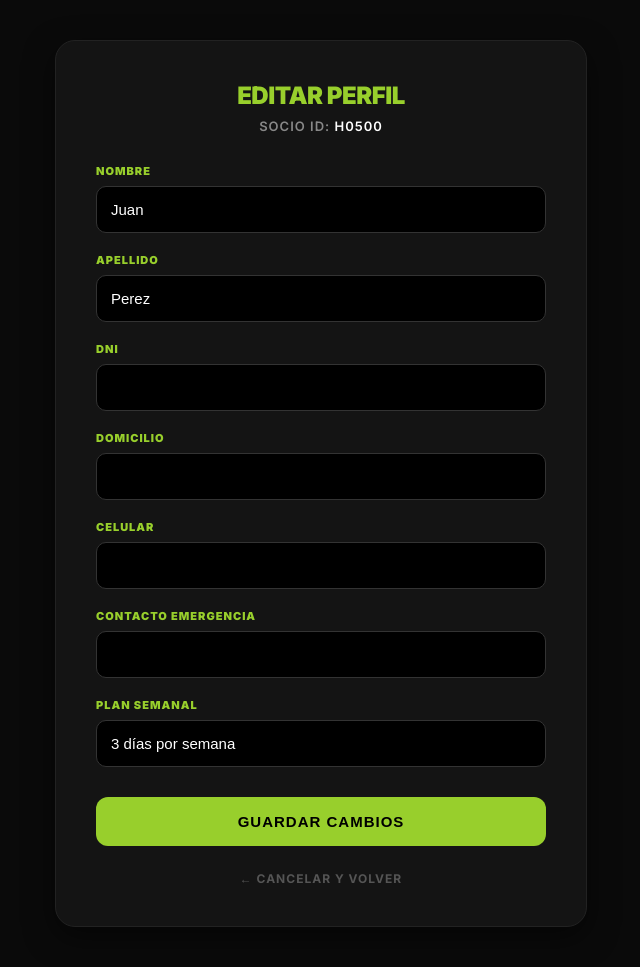
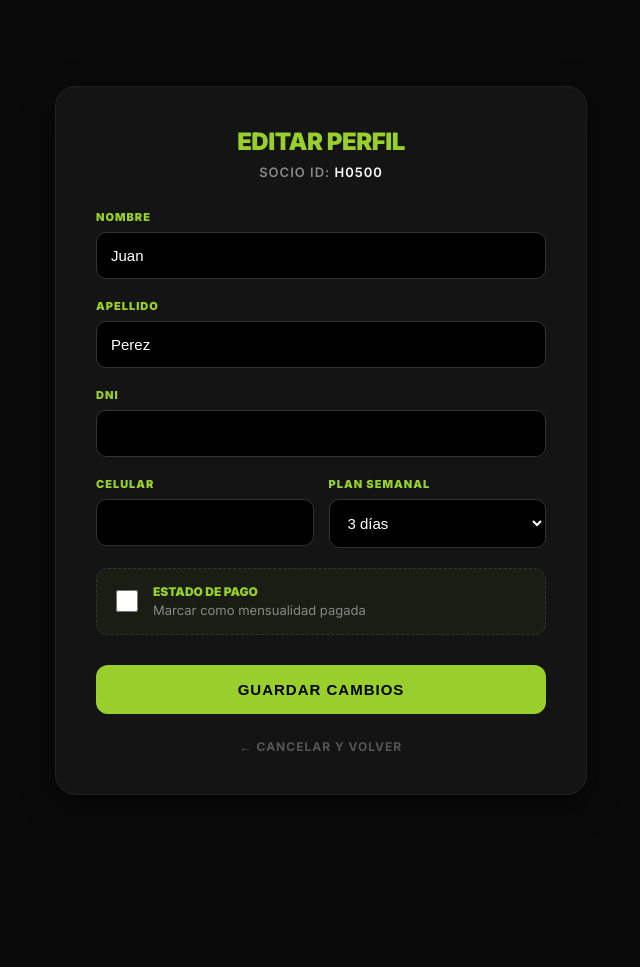
Before and after one commit to russoleonardo88/gimnasio_app, a Django app: page /gestion/editar/2/ in a window 1280 px wide. Shown: the whole page, without its empty margins (319-959 px from the left). After the commit the page ends 795 px from the top, so only its background shows below. Run offline with Django 5.2, Linux system fonts and the light colour scheme; a user stored in the database is signed in; data comes from the database, SQL or seed files in the repository.

Commit message:
Solución error views y campo de pago

```diff
--- a/alumnos/templates/editar_alumno.html
+++ b/alumnos/templates/editar_alumno.html
@@ -41,49 +41,40 @@
                        onfocus="this.style.borderColor='#98cf2c'">
             </div>
 
-            <div style="margin-bottom: 20px;">
-                <label style="display: block; margin-bottom: 8px; color: #98cf2c; font-size: 11px; font-weight: 800; text-transform: uppercase; letter-spacing: 1px;">Domicilio</label>
-                <input type="text" name="domicilio" value="{{ alumno.domicilio|default:'' }}"
-                       style="width: 100%; padding: 14px; border-radius: 10px; border: 1px solid #333; background: #000; color: #fff; box-sizing: border-box; font-size: 15px; outline: none; transition: border-color 0.3s;"
-                       onfocus="this.style.borderColor='#98cf2c'">
-            </div>
-
-            <div style="margin-bottom: 20px;">
+            <div style="display: grid; grid-template-columns: 1fr 1fr; gap: 15px; margin-bottom: 20px;">
+                <div>
                     <label style="display: block; margin-bottom: 8px; color: #98cf2c; font-size: 11px; font-weight: 800; text-transform: uppercase; letter-spacing: 1px;">Celular</label>
                     <input type="text" name="celular" value="{{ alumno.celular|default:'' }}"
-                       style="width: 100%; padding: 14px; border-radius: 10px; border: 1px solid #333; background: #000; color: #fff; box-sizing: border-box; font-size: 15px; outline: none; transition: border-color 0.3s;"
-                       onfocus="this.style.borderColor='#98cf2c'">
+                           style="width: 100%; padding: 14px; border-radius: 10px; border: 1px solid #333; background: #000; color: #fff; box-sizing: border-box; font-size: 15px; outline: none;">
                 </div>
-
-            <div style="margin-bottom: 20px;">
-                <label style="display: block; margin-bottom: 8px; color: #98cf2c; font-size: 11px; font-weight: 800; text-transform: uppercase; letter-spacing: 1px;">Contacto Emergencia</label>
-                <input type="text" name="emergencia" value="{{ alumno.contacto_emergencia|default:'' }}"
-                       style="width: 100%; padding: 14px; border-radius: 10px; border: 1px solid #333; background: #000; color: #fff; box-sizing: border-box; font-size: 15px; outline: none; transition: border-color 0.3s;"
-                       onfocus="this.style.borderColor='#98cf2c'">
-            </div>
-
-            <div style="margin-bottom: 30px;">
+                <div>
                     <label style="display: block; margin-bottom: 8px; color: #98cf2c; font-size: 11px; font-weight: 800; text-transform: uppercase; letter-spacing: 1px;">Plan Semanal</label>
-                <select name="plan" style="width: 100%; padding: 14px; border-radius: 10px; border: 1px solid #333; background: #000; color: #fff; font-size: 15px; cursor: pointer; appearance: none; outline: none;">
+                    <select name="plan" style="width: 100%; padding: 14px; border-radius: 10px; border: 1px solid #333; background: #000; color: #fff; font-size: 15px; cursor: pointer; outline: none;">
                         {% for i in "23456" %}
                             <option value="{{ i }}" {% if alumno.plan_semanal|slugify == i %}selected{% endif %}>
-                            {{ i }} días por semana
+                                {{ i }} días
                             </option>
                         {% endfor %}
                     </select>
                 </div>
+            </div>
 
-            <button type="submit" style="width: 100%; background-color: #98cf2c; color: #000; padding: 16px; border: none; border-radius: 12px; font-weight: 900; cursor: pointer; font-size: 15px; text-transform: uppercase; letter-spacing: 1px; transition: transform 0.2s, background-color 0.2s;"
-                    onmouseover="this.style.backgroundColor='#a8e03a'"
-                    onmouseout="this.style.backgroundColor='#98cf2c'"
-                    onmousedown="this.style.transform='scale(0.98)'"
-                    onmouseup="this.style.transform='scale(1)'">
+            <div style="margin-bottom: 30px; padding: 15px; background: rgba(152, 207, 44, 0.05); border-radius: 12px; border: 1px dashed #333;">
+                <label style="display: flex; align-items: center; cursor: pointer; gap: 12px;">
+                    <input type="checkbox" name="cuota_pagada" {% if alumno.cuota_pagada %}checked{% endif %}
+                           style="width: 22px; height: 22px; accent-color: #98cf2c; cursor: pointer;">
+                    <div>
+                        <span style="display: block; color: #98cf2c; font-size: 12px; font-weight: 900; text-transform: uppercase;">Estado de Pago</span>
+                        <span style="color: #888; font-size: 13px;">Marcar como mensualidad pagada</span>
+                    </div>
+                </label>
+            </div>
+
+            <button type="submit" style="width: 100%; background-color: #98cf2c; color: #000; padding: 16px; border: none; border-radius: 12px; font-weight: 900; cursor: pointer; font-size: 15px; text-transform: uppercase; letter-spacing: 1px; transition: all 0.2s;">
                 Guardar Cambios
             </button>
 
-            <a href="{% url 'gestion_gym' %}" style="display: block; text-align: center; margin-top: 25px; color: #555; text-decoration: none; font-size: 12px; font-weight: 700; text-transform: uppercase; letter-spacing: 1px; transition: color 0.2s;"
-               onmouseover="this.style.color='#888'"
-               onmouseout="this.style.color='#555'">
+            <a href="{% url 'gestion_gym' %}" style="display: block; text-align: center; margin-top: 25px; color: #555; text-decoration: none; font-size: 12px; font-weight: 700; text-transform: uppercase; letter-spacing: 1px;">
                 ← Cancelar y volver
             </a>
         </form>
--- a/alumnos/urls.py
+++ b/alumnos/urls.py
@@ -6,7 +6,7 @@ urlpatterns = [
     path('', views.login_view, name='login'),
     path('login/', views.login_view, name='login'),
     path('logout/', views.logout_view, name='logout'),
-    path('perfil/password/', views.cambiar_password, name='cambiar_password'), # <-- RUTA NUEVA
+    path('perfil/password/', views.cambiar_password, name='cambiar_password'),
 
     # --- RUTAS PARA EL ALUMNO (App Móvil) ---
     path('dashboard/', views.dashboard_alumno, name='dashboard_alumno'),
@@ -22,6 +22,9 @@ urlpatterns = [
     path('gestion/asistencias/<int:alumno_id>/', views.historial_asistencias, name='historial_asistencias'),
     path('gestion/alta-socio/', views.alta_socio_rapida, name='alta_socio'),
 
+    # --- GESTIÓN DE PAGOS (NUEVA) ---
+    path('marcar-pago/<int:alumno_id>/', views.marcar_pago, name='marcar_pago'), # <-- Agregada para el botón 💸
+
     # --- ACCIONES DE RUTINA (ADMIN) ---
     path('alumno/<int:alumno_id>/agregar/', views.agregar_ejercicio_rapido, name='agregar_ejercicio'),
     path('eliminar-ejercicio/<int:ejercicio_id>/', views.eliminar_ejercicio, name='eliminar_ejercicio'),
--- a/alumnos/views.py
+++ b/alumnos/views.py
@@ -55,7 +55,7 @@ def dashboard_alumno(request):
             return redirect('gestion_gym')
         return render(request, 'dashboard.html', {'error': 'No tienes un perfil de alumno asignado.'})
 
-    dias_semana = ['Lunes', 'Martes', 'Miércoles', 'Jueves', 'Viernes', 'Sábado']
+    dias_semana = ['Lunes', 'Martes', 'Miércoles', 'Jueves', 'Viernes']
     progreso_dias = []
 
     todos_ejercicios = Ejercicio.objects.filter(alumno=alumno)
@@ -69,7 +69,8 @@ def dashboard_alumno(request):
 
     traduccion_dias = {
         'Monday': 'Lunes', 'Tuesday': 'Martes', 'Wednesday': 'Miércoles',
-        'Thursday': 'Jueves', 'Friday': 'Viernes', 'Saturday': 'Sábado', 'Sunday': 'Lunes'
+        'Thursday': 'Jueves', 'Friday': 'Viernes',
+        'Saturday': 'Lunes', 'Sunday': 'Lunes'
     }
     dia_hoy_esp = traduccion_dias.get(timezone.now().strftime('%A'), 'Lunes')
     ejercicios_hoy = todos_ejercicios.filter(dia_semana=dia_hoy_esp).all().distinct()
@@ -83,6 +84,7 @@ def dashboard_alumno(request):
         'progreso_dias': progreso_dias,
         'asistencias': asistencias_recientes,
         'ejercicios_hoy': ejercicios_hoy,
+        'asistencias_semana': asistencias_semana,
         'mensaje_motivador': f"Llevás {asistencias_semana} días esta semana. ¡A darle! 🔥",
     })
 
@@ -90,7 +92,8 @@ def dashboard_alumno(request):
 def mi_rutina(request):
     traduccion_dias = {
         'Monday': 'Lunes', 'Tuesday': 'Martes', 'Wednesday': 'Miércoles',
-        'Thursday': 'Jueves', 'Friday': 'Viernes', 'Saturday': 'Sábado', 'Sunday': 'Lunes'
+        'Thursday': 'Jueves', 'Friday': 'Viernes',
+        'Saturday': 'Lunes', 'Sunday': 'Lunes'
     }
     dia_default = traduccion_dias.get(timezone.now().strftime('%A'), 'Lunes')
     dia_seleccionado = request.GET.get('dia', dia_default)
@@ -155,8 +158,7 @@ def gestion_gym(request):
         return redirect('dashboard_alumno')
 
     hoy = timezone.now().date()
-    dia_actual = hoy.day
-    es_fecha_cobro = 1 <= dia_actual <= 15
+    es_fecha_cobro = 1 <= hoy.day <= 15
 
     alumnos_activos = Alumno.objects.filter(activo=True).select_related('user').order_by('user__last_name', 'user__first_name')
     alumnos_baja = Alumno.objects.filter(activo=False).select_related('user')
@@ -173,11 +175,11 @@ def gestion_gym(request):
         progreso_rutina = int(ultima.porcentaje_completado if ultima else 0)
 
         if alu.cuota_pagada:
-            cuota_estado, cuota_color = 'PAGADO', 'var(--verde-neon)'
+            cuota_estado, cuota_color = 'PAGADO', '#98cf2c'
         elif es_fecha_cobro:
-            cuota_estado, cuota_color = 'PENDIENTE', 'var(--blanco)'
+            cuota_estado, cuota_color = 'PENDIENTE', '#ffffff'
         else:
-            cuota_estado, cuota_color = 'MOROSO', 'var(--rojo-error)'
+            cuota_estado, cuota_color = 'MOROSO', '#ff4d4d'
 
         data = {
             'alumno': alu,
@@ -202,7 +204,7 @@ def gestion_gym(request):
 @login_required
 def detalle_alumno(request, alumno_id):
     alumno = get_object_or_404(Alumno, id=alumno_id)
-    dias = ['Lunes', 'Martes', 'Miércoles', 'Jueves', 'Viernes', 'Sábado']
+    dias = ['Lunes', 'Martes', 'Miércoles', 'Jueves', 'Viernes']
     rutina = {dia: Ejercicio.objects.filter(alumno=alumno, dia_semana=dia).all().distinct() for dia in dias}
     return render(request, 'detalle_alumno.html', {'alumno': alumno, 'rutina': rutina, 'dias': dias})
 
@@ -219,11 +221,20 @@ def editar_alumno(request, alumno_id):
         alumno.domicilio = request.POST.get('domicilio')
         alumno.celular = request.POST.get('celular')
         alumno.contacto_emergencia = request.POST.get('emergencia')
-        # Agregamos el guardado de la cuota desde el form si lo deseas
         alumno.cuota_pagada = 'cuota_pagada' in request.POST
         alumno.save()
+        messages.success(request, f"Datos de {alumno.user.first_name} actualizados.")
         return redirect('gestion_gym')
     return render(request, 'editar_alumno.html', {'alumno': alumno})
+
+@login_required
+def marcar_pago(request, alumno_id):
+    if not request.user.is_staff: return redirect('dashboard_alumno')
+    alumno = get_object_or_404(Alumno, id=alumno_id)
+    alumno.cuota_pagada = True
+    alumno.save()
+    messages.success(request, f"Pago registrado para {alumno.user.first_name}.")
+    return redirect('gestion_gym')
 
 @login_required
 def agregar_ejercicio_rapido(request, alumno_id):
@@ -294,10 +305,8 @@ def resetear_rutina(request, alumno_id):
 
 @login_required
 def historial_asistencias(request, alumno_id):
-    if not request.user.is_staff:
-        return redirect('dashboard_alumno')
-
-    alumno = get_object_or_404(Alumno, id=alumno_id) # Corregido: era get_object_or_404
+    if not request.user.is_staff: return redirect('dashboard_alumno')
+    alumno = get_object_or_404(Alumno, id=alumno_id)
     hoy = timezone.now().date()
     hace_30_dias = hoy - timedelta(days=30)
     asistencias = Asistencia.objects.filter(alumno=alumno, fecha__range=[hace_30_dias, hoy]).order_by('-fecha')
```
Also changed, not shown: alumnos/templates/dashboard.html (+41 -31 lines), alumnos/templates/gestion.html (+26 -20 lines). Lines whose indentation alone changed are shown as unchanged.
